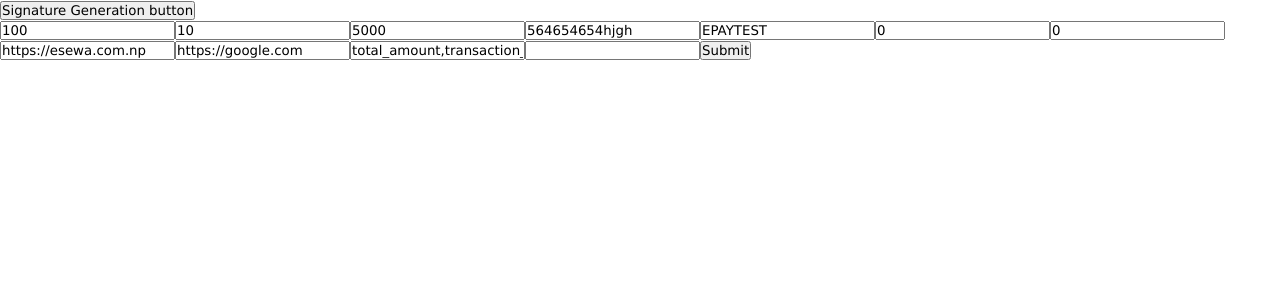
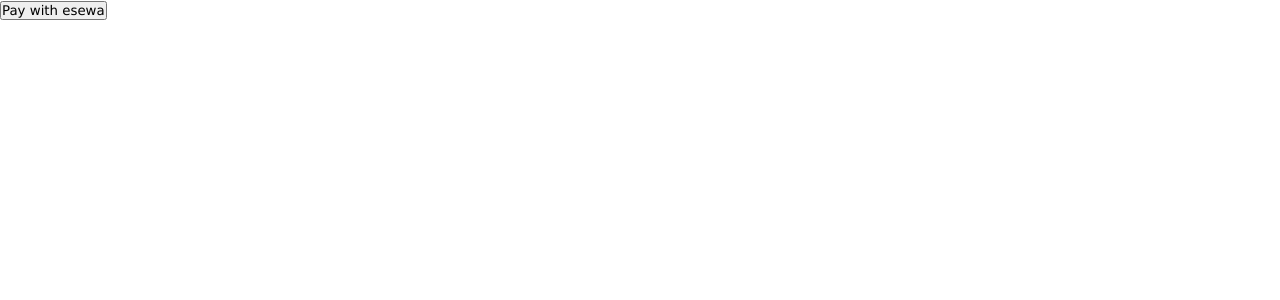
Before and after one commit to binodbastola007/hatbazzar, a Next.js app in the folder client/: page /esewa in a window 1280 px wide. Shown: the top 300 px of the page. Built offline with nearby package versions, Linux system fonts and the light colour scheme.

Commit message:
Error in esewa form

```diff
--- a/client/src/app/esewa/page.js
+++ b/client/src/app/esewa/page.js
@@ -1,53 +1,65 @@
 "use client";
-import React,{useState, useEffect} from 'react'
+import React, { useState, useEffect } from 'react'
 import { Helmet } from 'react-helmet';
 
 const page = () => {
 
-    const [signature, setSignature] = useState('');
-
-    function signatureGeneration(){
-        var hash = CryptoJS.HmacSHA256(total_amount,transaction_uuid,product_code);
-        var hashInBase64 = CryptoJS.enc.Base64.stringify(hash);
-        setSignature(hashInBase64);
-    }
 
 
-    const amount = "100";
-    const tax_amount = "10";
-    const transaction_uuid = "564654654hjgh";
-    const total_amount = "5000";
-    const product_code = "EPAYTEST";
+    var currentTime = new Date();
+    var formattedTime = currentTime.toISOString().slice(2, 10).replace(/-/g, '') + '-' + currentTime.getHours() + currentTime.getMinutes() + currentTime.getSeconds();
+
+    const handleSubmit = async () => {
+        var amount = 100;
+        var tax_amount =10;
+        var transaction_uuid = formattedTime;
+        var total_amount = 5000;
+        var product_code = "EPAYTEST";
+        var secret = "8gBm/:&EnhH.1/q";
+
+        var hash = CryptoJS.HmacSHA256(`total_amount=${total_amount},transaction_uuid=${transaction_uuid},product_code=${product_code}`, `${secret}`);
+        var hashInBase64 = CryptoJS.enc.Base64.stringify(hash);
+
+
+        const values = {
+            amount: amount,
+            failure_url: "https://google.com",
+            product_delivery_charge: 0,
+            product_service_charge: 0,
+            product_code: product_code,
+            signature: hashInBase64,
+            signed_field_names: "total_amount,transaction_uuid,product_code",
+            success_url: "https://esewa.com.np",
+            tax_amount: tax_amount,
+            total_amount: total_amount,
+            transaction_uuid: transaction_uuid,
+            secret: secret
+        }
+
+ try{
+    const res = await fetch('https://rc-epay.esewa.com.np/api/epay/main/v2/form', {
+        method: 'POST',
+        mode: "no-cors",
+        'Content-Type': 'application/x-www-form-urlencoded',
+        body: JSON.stringify(values)
+    })
+    const data = await res.json();
+    console.log(data);
+    }
+ catch(err){
+    console.log(err);
+ }
+}
 
 
     return (
         <div>
             <Helmet>
-                <script src="https://cdnjs.cloudflare.com/ajax/libs/crypto-js/3.1.9-1
-                      /crypto-js.min.js"></script>
-                <script src="https://cdnjs.cloudflare.com/ajax/libs/crypto-js/3.1.9-1
-                      /hmac-sha256.min.js"></script>
-                <script src="https://cdnjs.cloudflare.com/ajax/libs/crypto-js/3.1.9-1
-                       /enc-base64.min.js"></script>
-                <script src="https://cdnjs.cloudflare.com/ajax/libs/crypto-js/4.0.0/crypto-js.min.js"></script>
-
+                <script src="https://cdnjs.cloudflare.com/ajax/libs/crypto-js/3.1.9-1/crypto-js.min.js"></script>
+                <script src="https://cdnjs.cloudflare.com/ajax/libs/crypto-js/3.1.9-1/hmac-sha256.min.js"></script>
+                <script src="https://cdnjs.cloudflare.com/ajax/libs/crypto-js/3.1.9-1/enc-base64.min.js"></script>
             </Helmet>
-            <button onClick={()=>signatureGeneration()}>Signature Generation button</button>
-            <form action="https://rc-epay.esewa.com.np/api/epay/main/v2/form" method="POST">
-                <input type="text" id="amount" name="amount" value={amount} required />
-                <input type="text" id="tax_amount" name="tax_amount" value={tax_amount} required />
-                <input type="text" id="total_amount" name="total_amount" value={total_amount} required />
-                <input type="text" id="transaction_uuid" name="transaction_uuid" value={transaction_uuid} required />
-                <input type="text" id="product_code" name="product_code" value={product_code} required />
-                <input type="text" id="product_service_charge" name="product_service_charge" value="0" required />
-                <input type="text" id="product_delivery_charge" name="product_delivery_charge" value="0" required />
-                <input type="text" id="success_url" name="success_url" value="https://esewa.com.np" required />
-                <input type="text" id="failure_url" name="failure_url" value="https://google.com" required />
-                <input type="text" id="signed_field_names" name="signed_field_names" value="total_amount,transaction_uuid,product_code" required />
-                <input type="text" id="signature" name="signature" value={signature} required />
-                <input value="Submit" type="submit" />
-            </form>
-
+          <button onClick={()=>handleSubmit()}>Pay with esewa</button>
         </div>
     )
 }
```
